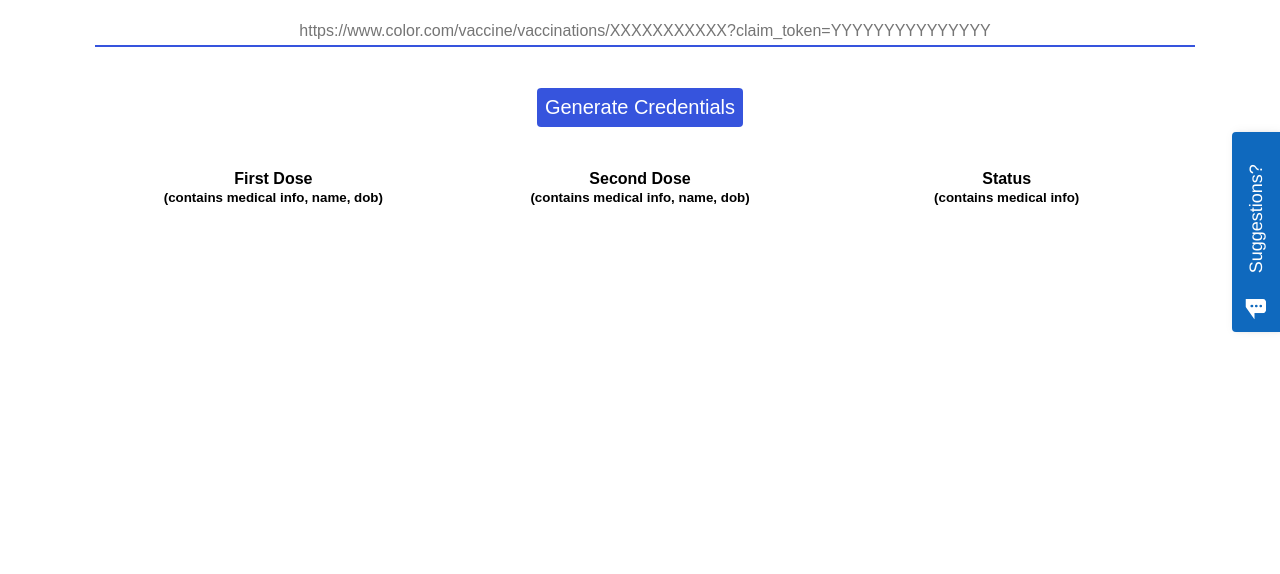
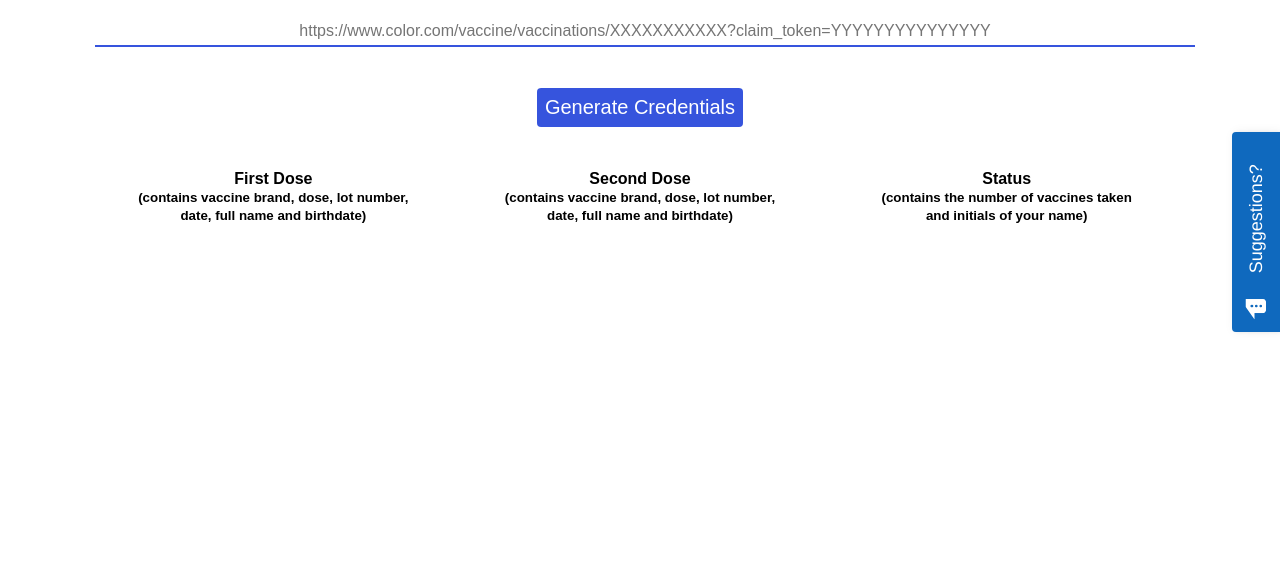
Before and after one commit to Path-Check/massqr, a website: page index.html in a window 1280 px wide. Shown: the part 166-740 px from the top of the page. Drawn offline with Linux system fonts and the light colour scheme; a script that the page names is missing.

Commit message:
Improving descriptions of the fields into the QR

```diff
--- a/index.html
+++ b/index.html
@@ -35,15 +35,15 @@
         </div>
         <div class="full-div">
             <div class="third">
-                <h4>First Dose <br><small>(contains medical info, name, dob)</small></h4>
+                <h4>First Dose <br><small>(contains vaccine brand, dose, lot number,<br>date, full name and birthdate)</small></h4>
                 <canvas id="qr-cred-first-code"></canvas><br/>
             </div>
             <div class="third">
-                <h4>Second Dose <br><small>(contains medical info, name, dob)</small></h4>
+                <h4>Second Dose <br><small>(contains vaccine brand, dose, lot number,<br>date, full name and birthdate)</small></h4>
                 <canvas id="qr-cred-second-code"></canvas><br/>
             </div>
             <div class="third">
-                <h4>Status <br><small>(contains medical info)</small></h4>
+                <h4>Status <br><small>(contains the number of vaccines taken<br>and initials of your name)</small></h4>
                 <canvas id="qr-cred-status-code"></canvas><br/>
             </div>
         </div>
```
